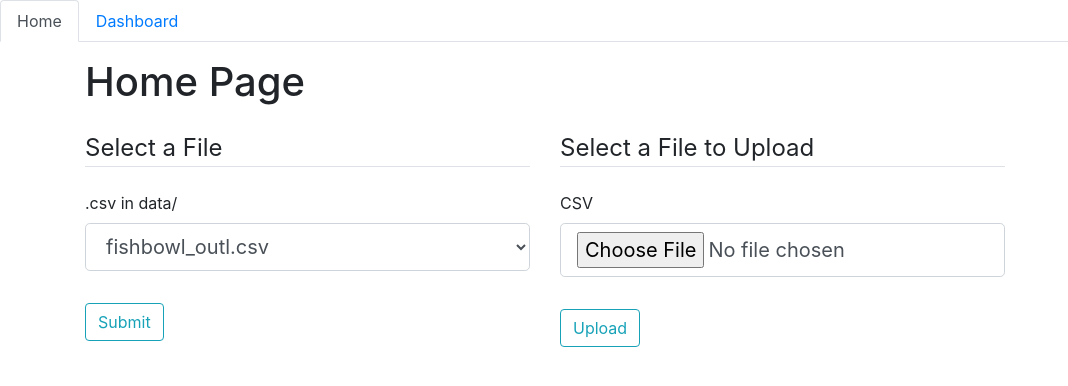
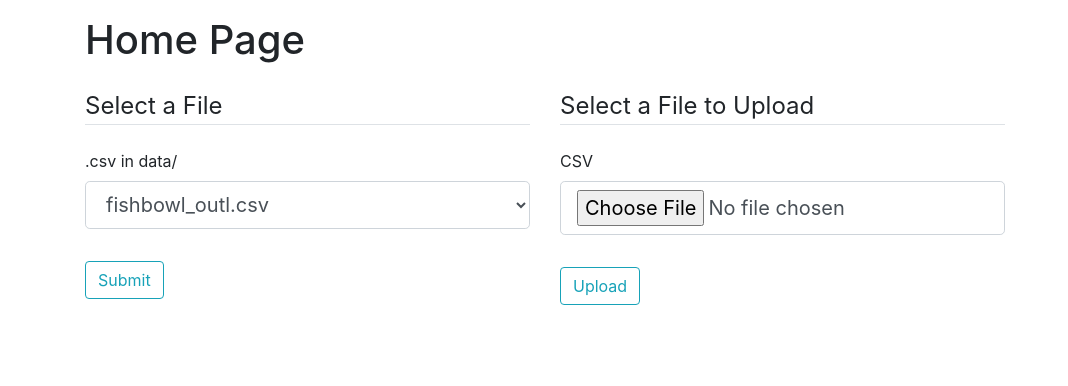
Before and after one commit to kenuxi/EVA, a Flask app: page / in a window 1280 px wide. Shown: the top 386 px of the page, without its empty margins (0-1068 px from the left). Run offline with Flask 3, Linux system fonts and the light colour scheme; some libraries are stand-ins or nearby versions.

Commit message:
fix crash on dataset change no more navigation

```diff
--- a/eva/__init__.py
+++ b/eva/__init__.py
@@ -12,8 +12,7 @@ def get_app():
     app.config['SECRET_KEY'] = app_secret_key
     csv_files = UploadSet('data', ('csv',), default_dest=lambda x: 'data')
     configure_uploads(app, csv_files)
-    if 'ds' not in session.keys():
-        session['ds'] = DataStatistics() # ERROR ?
+
     @app.route('/', methods=['GET', 'POST'])
     @app.route('/home', methods=['GET', 'POST'])
     def home():
@@ -41,6 +40,7 @@ def get_app():
             '''File submitted. Selected CSV is loaded into DataStatistics Object,
             Pandas dataframe and available columsn created.'''
             # loading data from file into wrapper class
+            session['ds'] = DataStatistics()
             session['ds'].load_data(file_form.file.data)
 
             # separate dataframe for easier access
--- a/eva/plotlydash/assets/layout.py
+++ b/eva/plotlydash/assets/layout.py
@@ -17,11 +17,7 @@ html_layout = '''
         {%css%}
     </head>
     <body>
-        <ul class="nav nav-tabs">
-          <li class="nav-item">
-            <a class="nav-link" href="/home">Home</a>
-          </li>
-        </ul>
+
         {%app_entry%}
         <footer>
             {%config%}
--- a/eva/templates/layouts.html
+++ b/eva/templates/layouts.html
@@ -18,14 +18,6 @@
       {% endif %}
 </head>
 <body>
-    <ul class="nav nav-tabs">
-      <li class="nav-item">
-        <a class="nav-link{{ ' active' if active_page == 'home' }}" href="{{ url_for('home') }}">Home</a>
-      </li>
-      <li class="nav-item">
-        <a class="nav-link" href="/dashboard/">Dashboard</a>
-      </li>
-    </ul>
 
     <div class="container">
         {% with messages = get_flashed_messages(with_categories=true) %}
```
